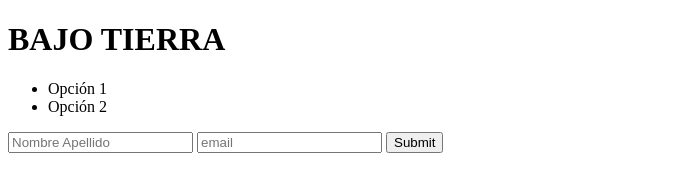
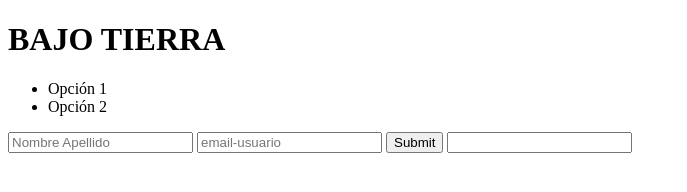
Before and after one commit to jjosegallegocesde/proyecto2, a plain HTML site: page registro.html in a window 1280 px wide. Shown: the whole page, without its empty margins (0-687 px from the left). Drawn offline with Linux system fonts and the light colour scheme.

Commit message:
se agrgan componentes al formulario

```diff
--- a/registro.html
+++ b/registro.html
@@ -23,8 +23,9 @@
         <form action="">
 
             <input type="text" placeholder="Nombre Apellido">
-            <input type="email" placeholder="email">
+            <input type="email" placeholder="email-usuario">
             <input type="submit">
+            <input type="text">
 
         </form>
 
```
